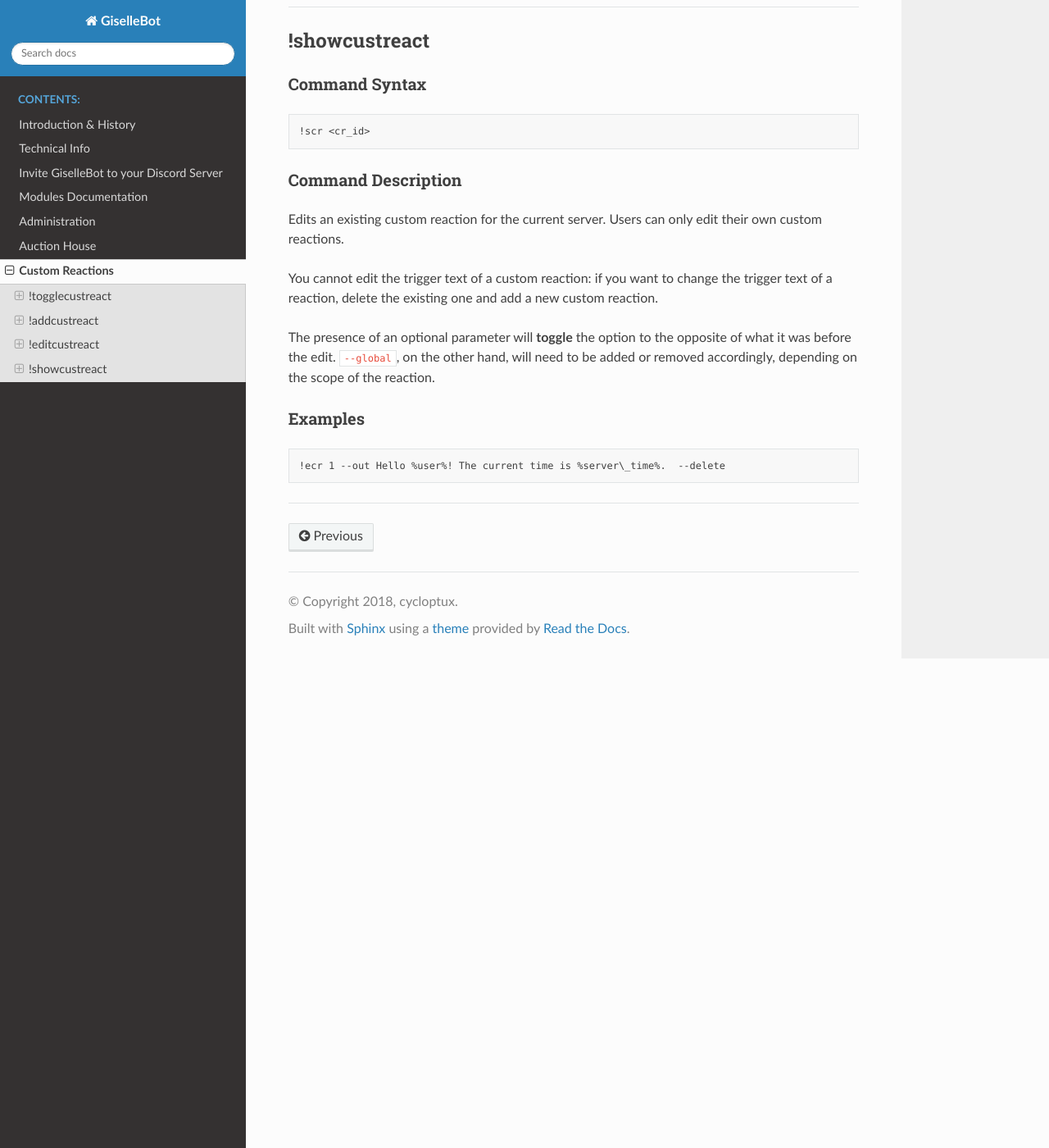
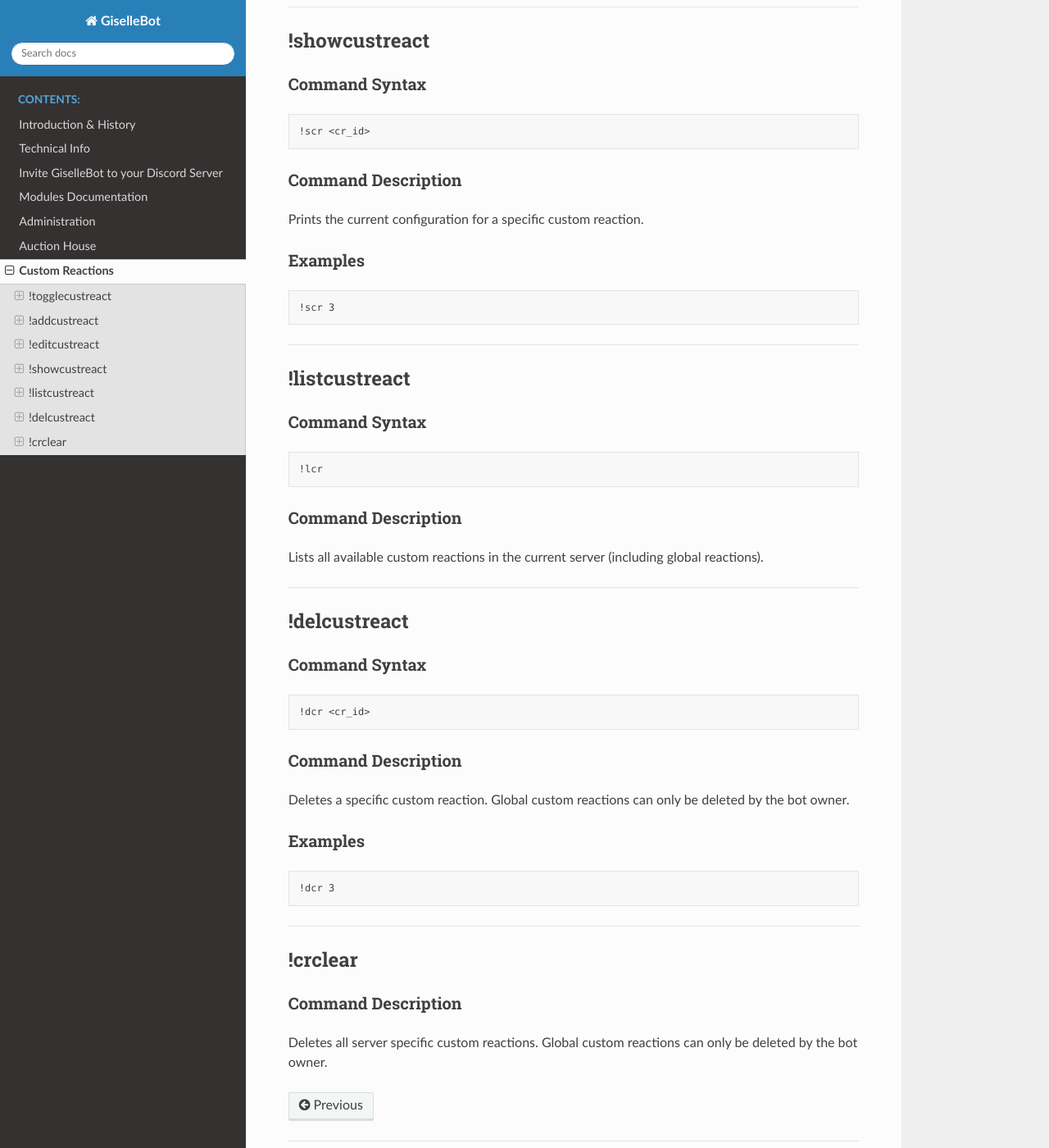
Before and after one commit to cycloptux/GiselleBot-Documentation, a Sphinx documentation site: the page built from docs/source/custom-reactions.rst, in a window 1280 px wide and 1400 px high, scrolled down 1855 px. Shown: the whole window at 82% size. Built offline with Sphinx 7.4.7 and the Read the Docs theme 2.0.0, drawn with Linux system fonts in a browser that asks for light colours; some of the changed text lies outside the part shown.

Commit message:
Custom Reactions help done.

```diff
--- a/docs/source/custom-reactions.rst
+++ b/docs/source/custom-reactions.rst
@@ -64,7 +64,7 @@ Command Syntax
 
 Command Description
 ^^^^^^^^^^^^^^^^^^^
-Edits an existing custom reaction for the current server. Users can only edit their own custom reactions.
+Edits an existing custom reaction for the current server. Global custom reactions can only be edited by the bot owner.
 
 You cannot edit the trigger text of a custom reaction: if you want to change the trigger text of a reaction, delete the existing one and add a new custom reaction.
 
@@ -89,16 +89,55 @@ Command Syntax
 
 Command Description
 ^^^^^^^^^^^^^^^^^^^
-Edits an existing custom reaction for the current server. Users can only edit their own custom reactions.
-
-You cannot edit the trigger text of a custom reaction: if you want to change the trigger text of a reaction, delete the existing one and add a new custom reaction.
-
-The presence of an optional parameter will **toggle** the option to the opposite of what it was before the edit. ``--global``, on the other hand, will need to be added or removed accordingly, depending on the scope of the reaction.
+Prints the current configuration for a specific custom reaction.
 
 Examples
 ^^^^^^^^
 .. code-block:: none
 
-    !ecr 1 --out Hello %user%! The current time is %server\_time%.  --delete
+    !scr 3
 
 ....
+
+!listcustreact
+--------------
+
+Command Syntax
+^^^^^^^^^^^^^^
+.. code-block:: none
+
+    !lcr
+
+Command Description
+^^^^^^^^^^^^^^^^^^^
+Lists all available custom reactions in the current server (including global reactions).
+
+....
+
+!delcustreact
+-------------
+
+Command Syntax
+^^^^^^^^^^^^^^
+.. code-block:: none
+
+    !dcr <cr_id>
+
+Command Description
+^^^^^^^^^^^^^^^^^^^
+Deletes a specific custom reaction. Global custom reactions can only be deleted by the bot owner.
+
+Examples
+^^^^^^^^
+.. code-block:: none
+
+    !dcr 3
+
+....
+
+!crclear
+--------
+
+Command Description
+^^^^^^^^^^^^^^^^^^^
+Deletes all server specific custom reactions. Global custom reactions can only be deleted by the bot owner.
```
